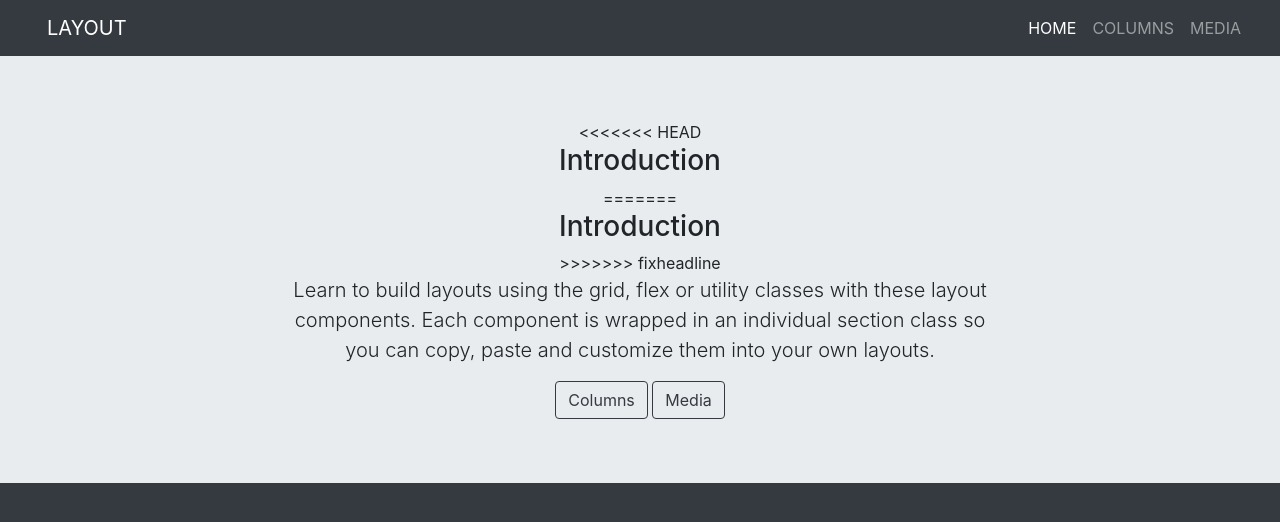
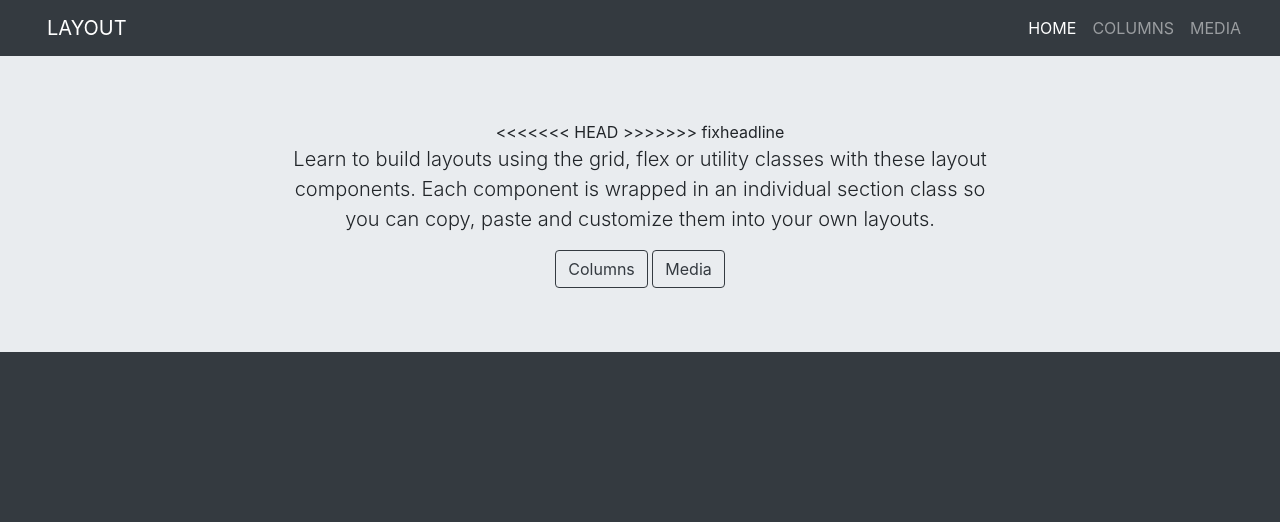
Before and after one commit to aashpis/learning_git_and_github_linkedin_learning, a plain HTML site: page docs/index.html in a window 1280 px wide. Drawn offline with nearby package versions, Linux system fonts and the light colour scheme.

Commit message:
testing stash

```diff
--- a/docs/index.html
+++ b/docs/index.html
@@ -44,9 +44,6 @@
           <div class="row justify-content-center">
             <div class="col-11 col-sm-10 col-md-8 animated fadeInUp">
 <<<<<<< HEAD
-              <h3>Introduction</h3>
-=======
-              <h3>Introduction</h3>
 >>>>>>> fixheadline
               <p class="lead">
                 Learn to build layouts using the grid, flex or utility classes with these layout components. Each component is wrapped in an
```
